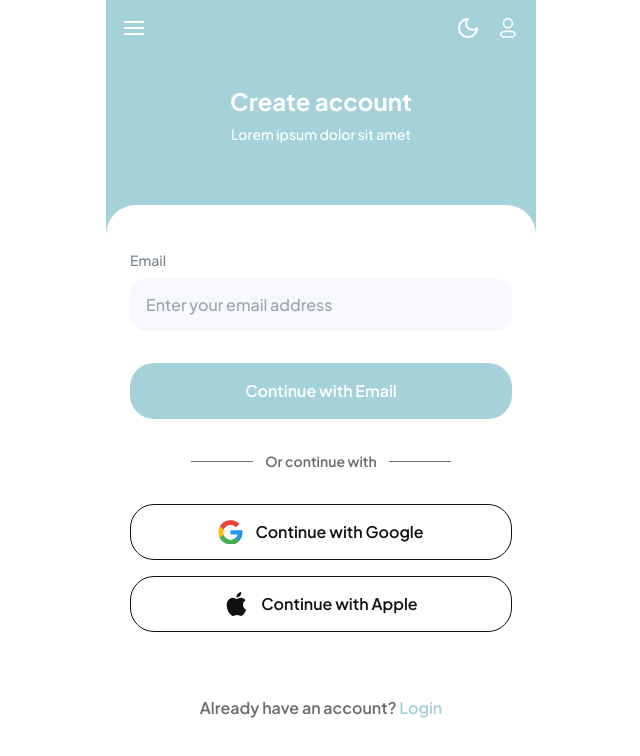
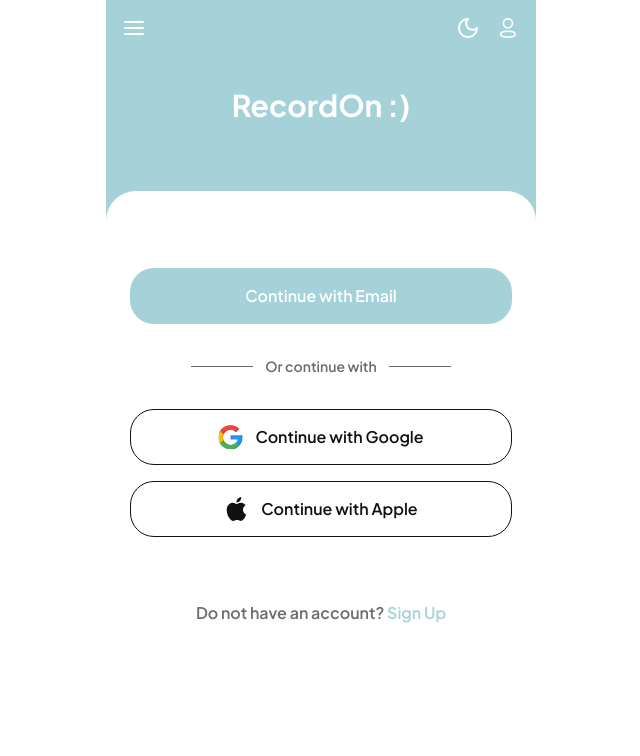
Before and after one commit to sksla/recordOn, a React (Vite) app in the folder frontend/: page / in a window 1280 px wide. Shown: the top 756 px of the page, without its empty margins (319-959 px from the left). Built offline with nearby package versions, Linux system fonts and the light colour scheme.

Commit message:
Change: 메인화면, 회원가입 및 생성 페이지 관련 수정
auther: 박수경
메인화면 signup 에서 signin 으로 변경
signup index 에서 login 클릭시 이동 링크 signin-email 로 변경
signin, signup 불필요한 div 삭제
관련 css 폰트 변경

```diff
--- a/frontend/public/assets/css/auth.css
+++ b/frontend/public/assets/css/auth.css
@@ -35,7 +35,7 @@ Author url: https://themeforest.net/user/website_stock/portfolio
 
 .auth .heading h2 {
   padding-bottom: 8px;
-  font-size: 24px;
+  font-size: 30px;
   font-weight: 700;
   color: var(--primary-text);
 }
--- a/frontend/src/components/auth/signin/index.tsx
+++ b/frontend/src/components/auth/signin/index.tsx
@@ -15,21 +15,12 @@ const Signin = () => {
 				<HeaderOne />
 				<section className="auth signin">
 					<div className="heading">
-						<h2>Hi, Welcome Back!</h2>
-						<p>Lorem ipsum dolor sit amet</p>
+						<h2>RecordOn :)</h2>
 					</div>
 
 					<div className="form-area auth-form">
 						<form onSubmit={(e) => e.preventDefault()}>
-							<div>
-								<label htmlFor="lemail1">Email</label>
-								<input
-									type="email"
-									id="lemail1"
-									placeholder="Enter your email address"
-									className="input-field"
-								/>
-							</div>
+
 							<Link to="/signin-email" className="btn-primary">
 								Continue with Email
 							</Link>
--- a/frontend/src/components/auth/signup/index.tsx
+++ b/frontend/src/components/auth/signup/index.tsx
@@ -15,21 +15,12 @@ const Signup = () => {
 
 				<section className="auth signin">
 					<div className="heading">
-						<h2>Create account</h2>
-						<p>Lorem ipsum dolor sit amet</p>
+						<h2>RecordOn :)</h2>
 					</div>
 
 					<div className="form-area auth-form">
 						<form onSubmit={(e) => e.preventDefault()}>
-							<div>
-								<label htmlFor="remail1">Email</label>
-								<input
-									type="email"
-									id="remail1"
-									placeholder="Enter your email address"
-									className="input-field"
-								/>
-							</div>
+
 							<Link to="/signup-email" className="btn-primary">
 								Continue with Email
 							</Link>
@@ -65,7 +56,7 @@ const Signup = () => {
 						</div>
 
 						<h6>
-							Already have an account? <Link to="/signin">Login</Link>
+							Already have an account? <Link to="/signin-email">Login</Link>
 						</h6>
 					</div>
 				</section>
--- a/frontend/src/components/homes/home/index.tsx
+++ b/frontend/src/components/homes/home/index.tsx
@@ -2,14 +2,14 @@
 // import HeaderOne from "../../../layouts/headers/HeaderOne";
 // import ScrollTop from "../../common/ScrollTop";
 // import Onboarding from "./Onboarding";
-import Signup from "../../auth/signup/index";
+import Signin from "../../auth/signin/index";
 
 const MainHome = () => {
 	return (
 		<>
 			{/* <HeaderOne /> */}
 			<main>
-				<Signup />
+				<Signin />
 				{/* <Onboarding /> */}
 			</main>
 			{/* <ScrollTop /> */}
```
